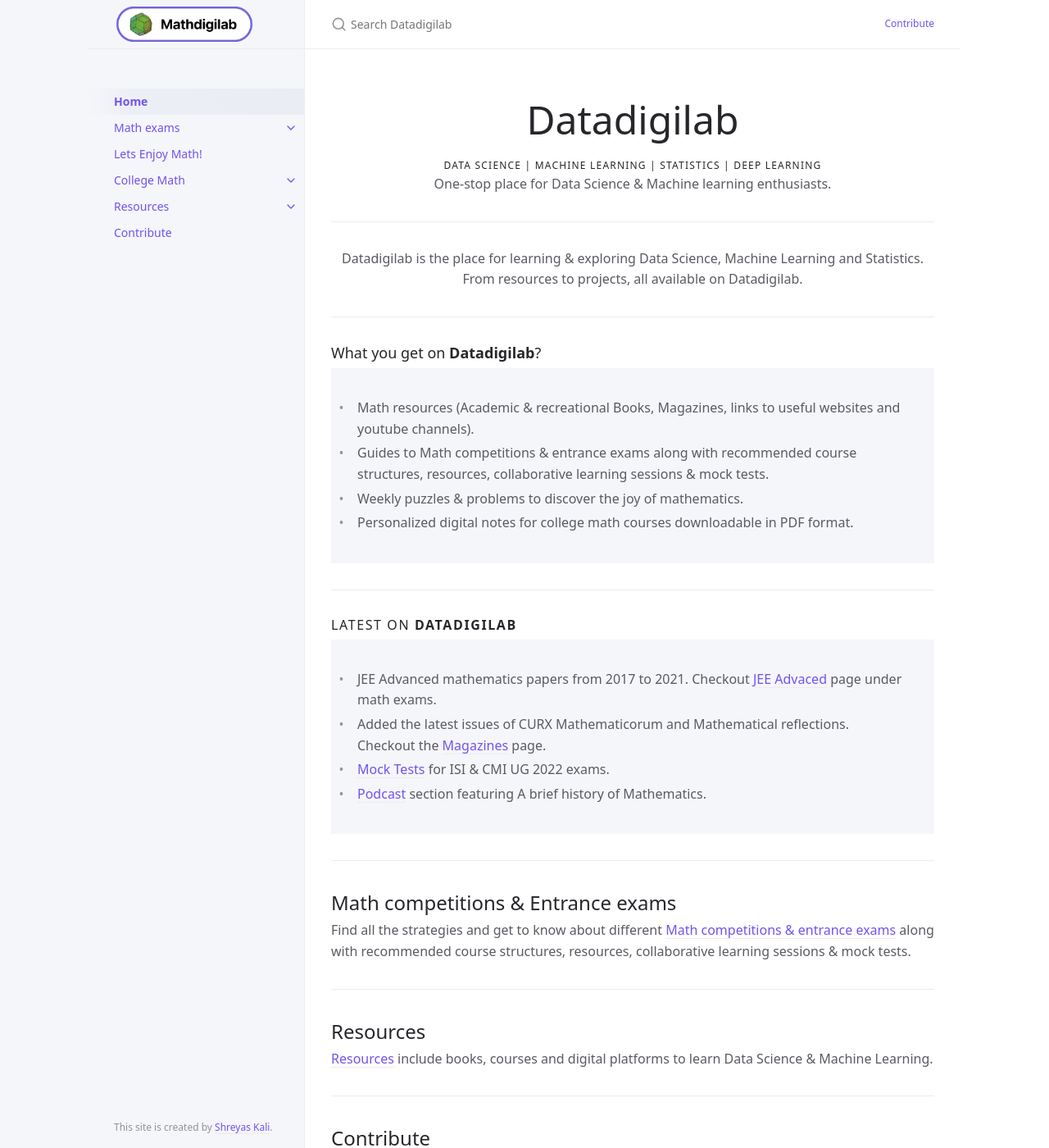
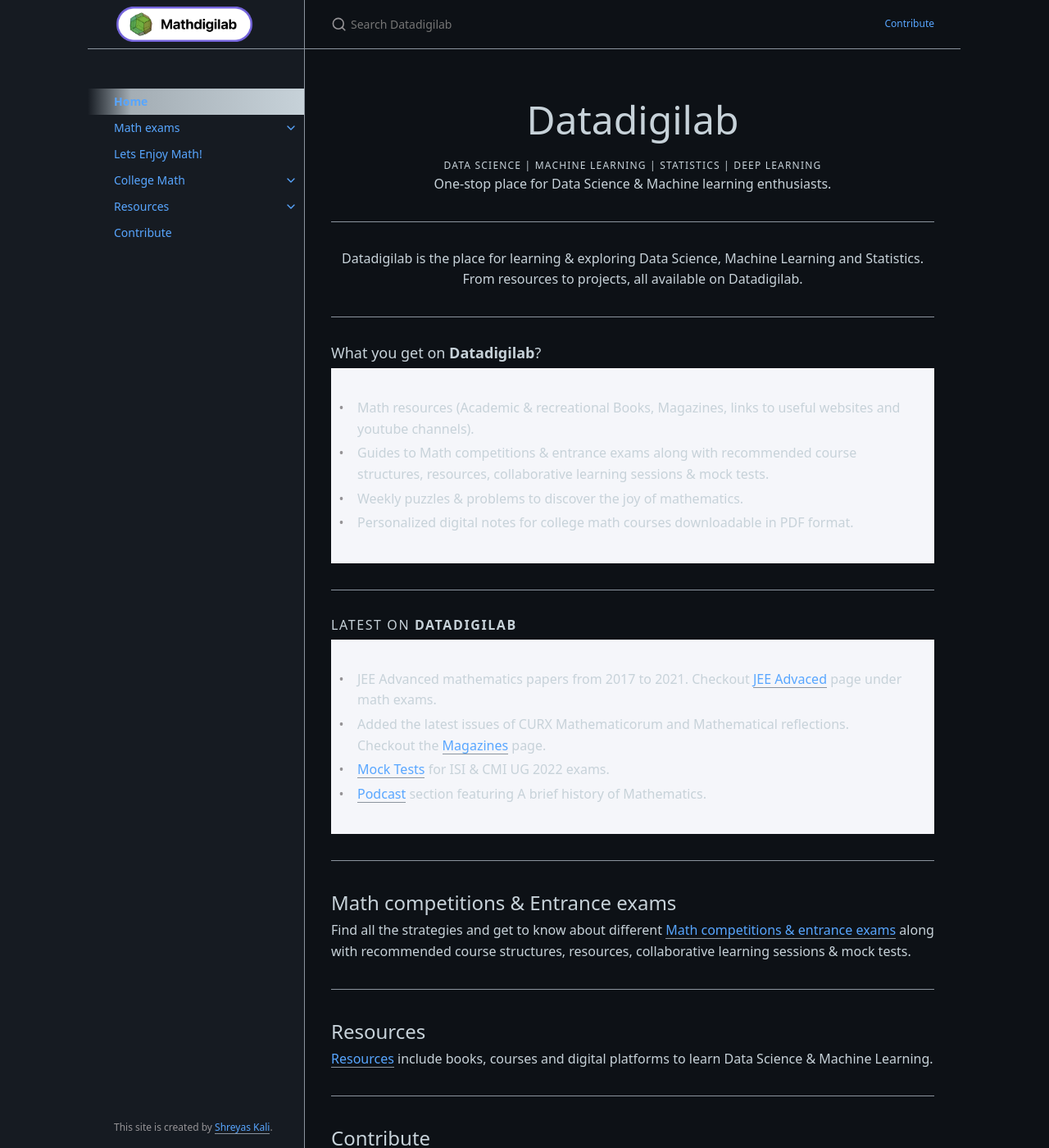
Before and after one commit to Datadigilab/datadigilab.github.io, a Jekyll site: the page built from index.md, in a window 1280 px wide and 1400 px high. Shown: the whole window at 82% size. Built offline with Jekyll 4.4.1, drawn with Linux system fonts in a browser that asks for light colours; nearby versions of some CDN libraries.

Commit message:
Update _config.yml

```diff
--- a/_config.yml
+++ b/_config.yml
@@ -97,7 +97,7 @@ gh_edit_branch: "master" # the branch that your docs is served from
 gh_edit_view_mode: "tree" # "tree" or "edit" if you want the user to jump into the editor immediately
 
 # Color scheme currently only supports "dark", "light"/nil (default), or a custom scheme that you define
-color_scheme: "light"
+color_scheme: "dark"
 
 # Google Analytics Tracking (optional)
 # e.g, UA-1234567-89
```
